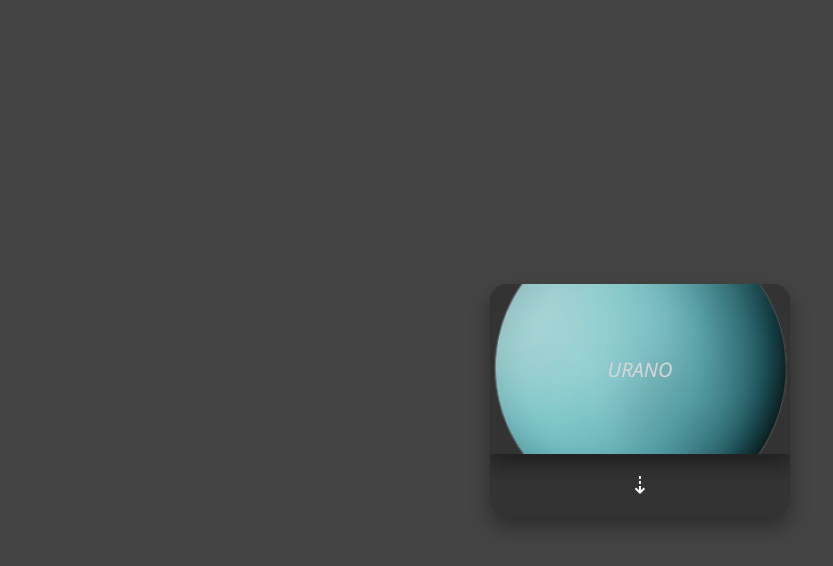
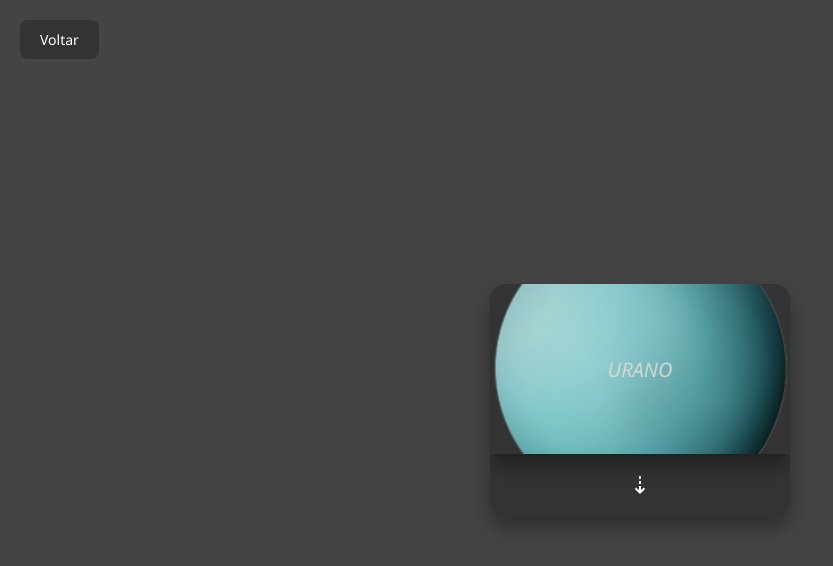
Before and after one commit to juci11/Final, a plain HTML site: page urano.html in a window 1280 px wide. Shown: the whole page, without its empty margins (0-833 px from the left). Drawn offline with Linux system fonts and the light colour scheme.

Commit message:
Update urano.html

```diff
--- a/urano.html
+++ b/urano.html
@@ -142,9 +142,29 @@
         .card .arrow span {
             font-size: 24px;
         }
+        .back-button {
+            position: fixed; /* Muda para 'fixed' para garantir que o botão apareça sempre */
+            top: 20px;
+            left: 20px;
+            background-color: #333;
+            border: none;
+            color: #FFF;
+            padding: 10px 20px;
+            border-radius: 8px;
+            cursor: pointer;
+            font-size: 14px;
+            transition: background-color .3s ease;
+            text-decoration: none;
+            z-index: 1000; /* Garante que o botão apareça acima de outros elementos */
+        }
+
+        .back-button:hover {
+            background-color: #555;
+        }
     </style>
 </head>
 <body>
+      <a href="sola.html" class="back-button">Voltar</a>
 
     <div class="container">
         <div class="card" id="card">
```
